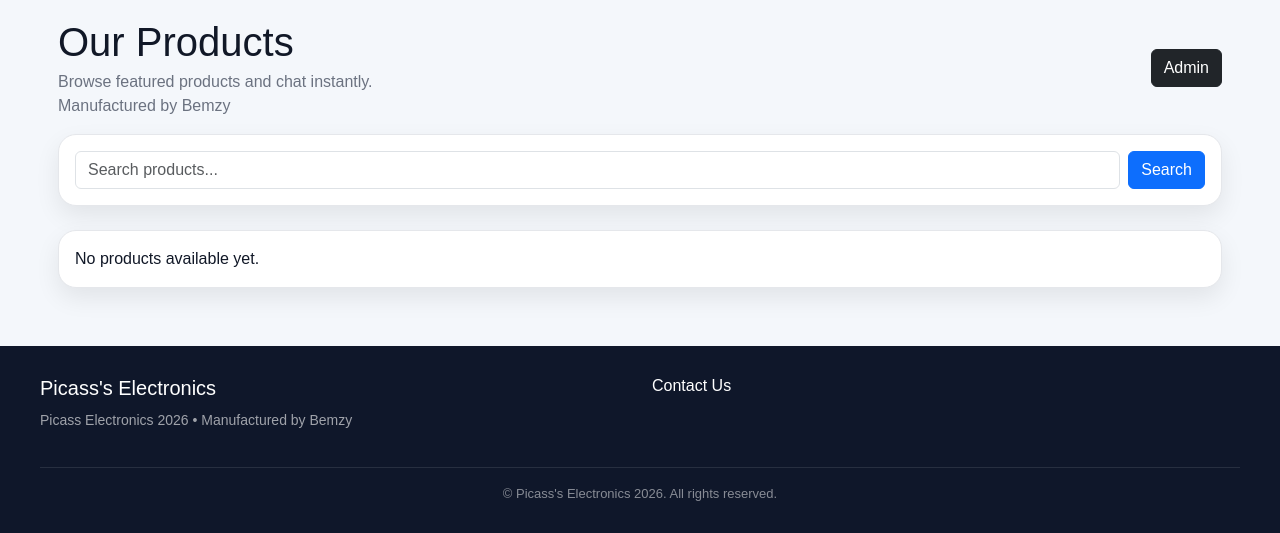
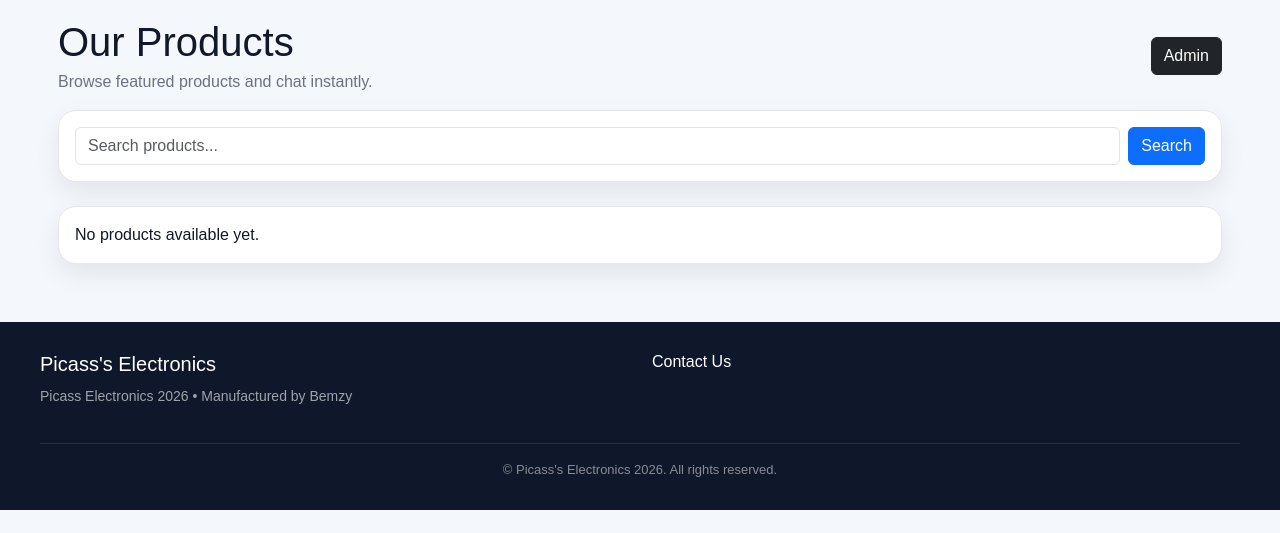
Before and after one commit to firstmeetemmanuel-maker/flask-app, a Flask app: page / in a window 1280 px wide. Shown: the part 70-603 px from the top of the page. Run offline with Flask 3, Linux system fonts and the light colour scheme; data that the repository does not hold is empty.

Commit message:
Remove manufacturer information from index.html
Removed the line mentioning 'Manufactured by Bemzy' from the products section.

```diff
--- a/templates/index.html
+++ b/templates/index.html
@@ -5,7 +5,6 @@
   <div>
     <h1 class="mb-1">Our Products</h1>
     <p class="muted mb-0">Browse featured products and chat instantly.</p>
-    <p class="muted mb-0">Manufactured by Bemzy</p>
   </div>
   <div class="d-flex gap-2">
     <a class="btn btn-dark" href="{{ url_for('admin_login') }}">Admin</a>
```
